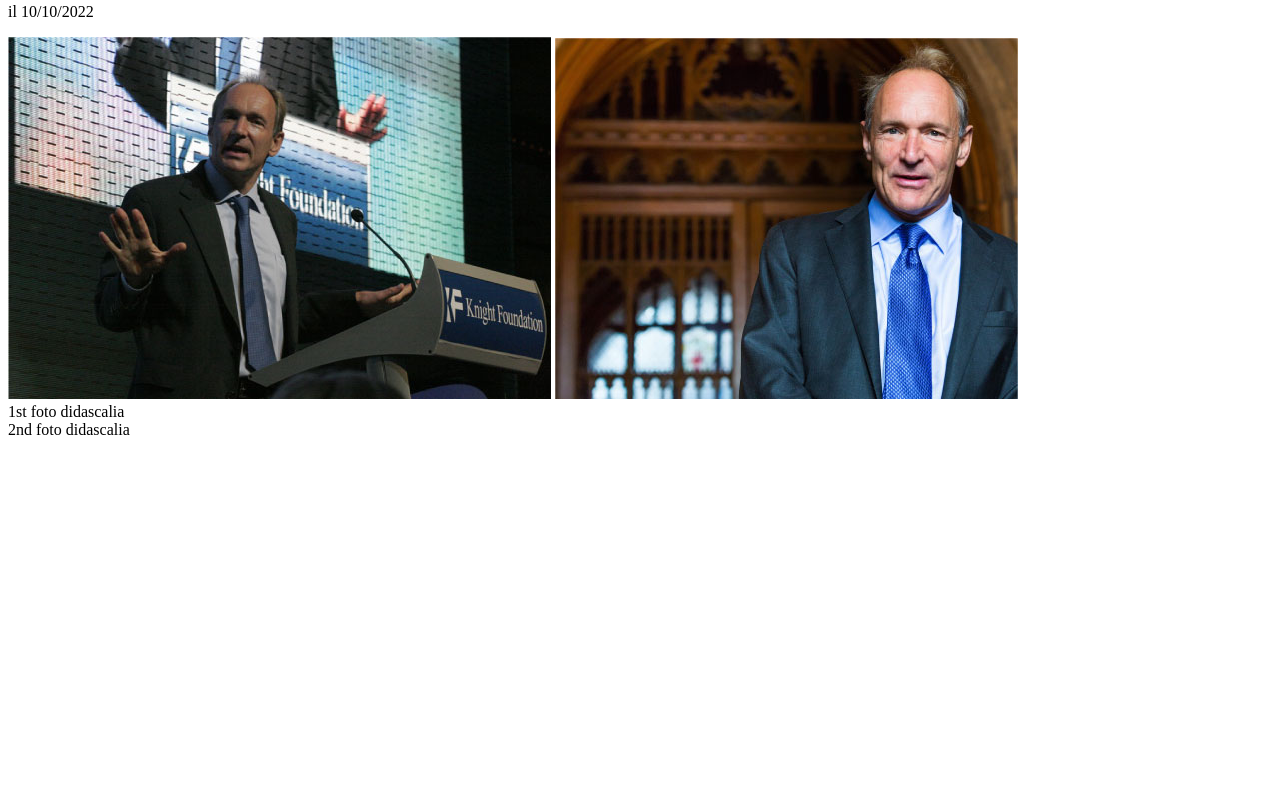
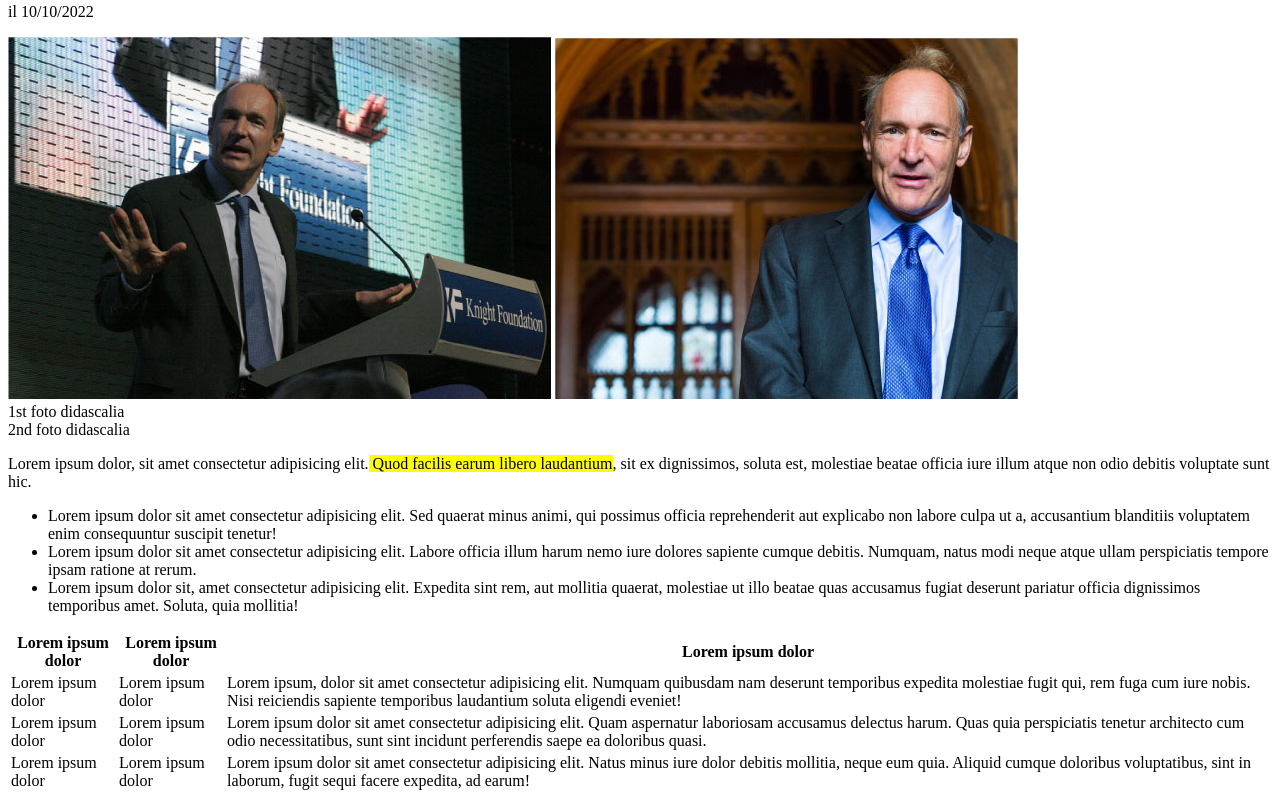
Before and after one commit to DGONNE/html-css-booleaner, a plain HTML site: page index.html in a window 1280 px wide. Shown: the part 450-1251 px from the top of the page. Before the commit the page ends 897 px from the top, so only its background shows below. Drawn offline with Linux system fonts and the light colour scheme.

Commit message:
feat: add table

```diff
--- a/index.html
+++ b/index.html
@@ -29,6 +29,44 @@
         </div>
 
      </div>
+     <div>
+      <p>Lorem ipsum dolor, sit amet consectetur adipisicing elit.<mark> Quod facilis earum libero laudantium</mark>, sit ex dignissimos, soluta est, molestiae beatae officia iure illum atque non odio debitis voluptate sunt hic.</p>
+       <ul>
+        <li>Lorem ipsum dolor sit amet consectetur adipisicing elit. Sed quaerat minus animi, qui possimus officia reprehenderit aut explicabo non labore culpa ut a, accusantium blanditiis voluptatem enim consequuntur suscipit tenetur!</li>
+        <li>Lorem ipsum dolor sit amet consectetur adipisicing elit. Labore officia illum harum nemo iure dolores sapiente cumque debitis. Numquam, natus modi neque atque ullam perspiciatis tempore ipsam ratione at rerum.</li>
+        <li>Lorem ipsum dolor sit, amet consectetur adipisicing elit. Expedita sint rem, aut mollitia quaerat, molestiae ut illo beatae quas accusamus fugiat deserunt pariatur officia dignissimos temporibus amet. Soluta, quia mollitia!</li>
+
+       </ul>
+     </div>
+     <div>
+      <table>
+        <thead>
+            <tr>
+                <th>Lorem ipsum dolor</th>
+                <th>Lorem ipsum dolor</th>
+                <th class="cell-bigger">Lorem ipsum dolor</th>
+            </tr>
+        </thead>
+        <tbody>
+            <tr>
+                <td>Lorem ipsum dolor</td>
+                <td>Lorem ipsum dolor</td>
+                <td>Lorem ipsum, dolor sit amet consectetur adipisicing elit. Numquam quibusdam nam deserunt temporibus expedita molestiae fugit qui, rem fuga cum iure nobis. Nisi reiciendis sapiente temporibus laudantium soluta eligendi eveniet!</td>
+            </tr>
+            <tr>
+                <td>Lorem ipsum dolor</td>
+                <td>Lorem ipsum dolor</td>
+                <td>Lorem ipsum dolor sit amet consectetur adipisicing elit. Quam aspernatur laboriosam accusamus delectus harum. Quas quia perspiciatis tenetur architecto cum odio necessitatibus, sunt sint incidunt perferendis saepe ea doloribus quasi.</td>
+            </tr>
+            <tr>
+                <td>Lorem ipsum dolor</td>
+                <td>Lorem ipsum dolor</td>
+                <td>Lorem ipsum dolor sit amet consectetur adipisicing elit. Natus minus iure dolor debitis mollitia, neque eum quia. Aliquid cumque doloribus voluptatibus, sint in laborum, fugit sequi facere expedita, ad earum!</td>
+            </tr>
+        </tbody>
+
+     </table>
+     </div>
 
     </main>
 
```
